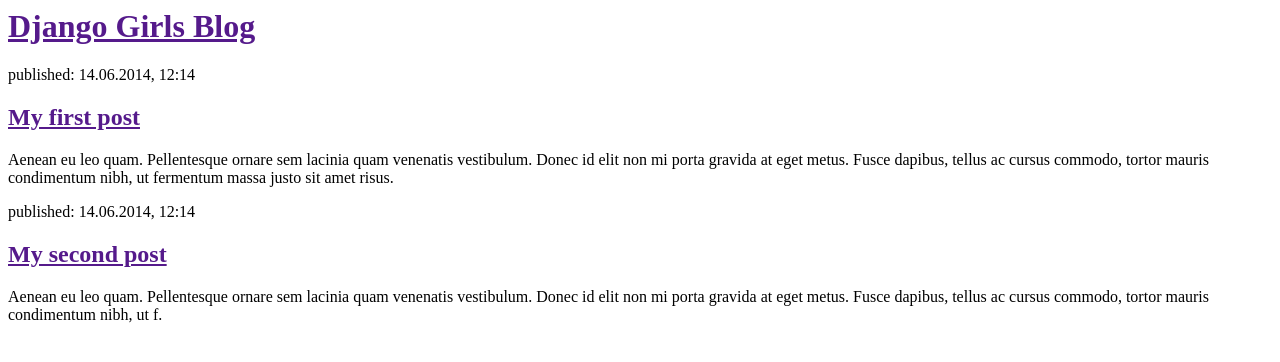
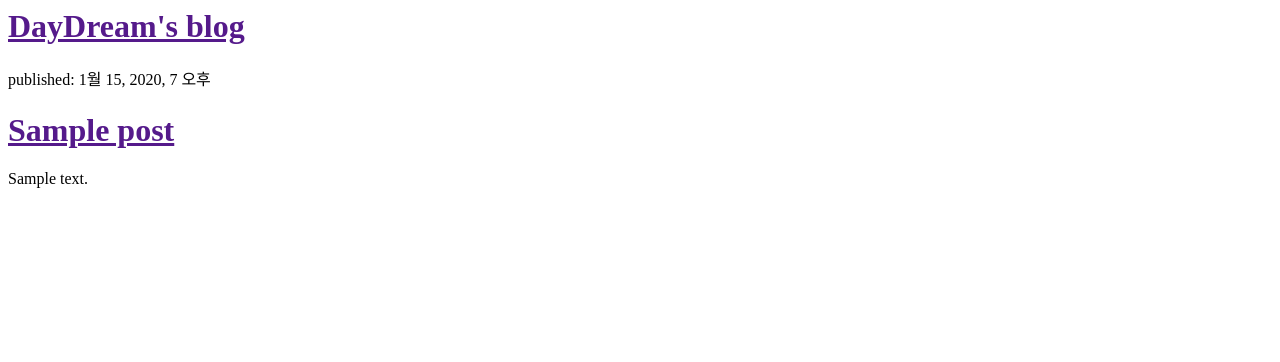
Before and after one commit to kyhong222/DjangoTutorial, a Django app: page / in a window 1280 px wide. Shown: the top 362 px of the page. Run offline with Django 3.2, Linux system fonts and the light colour scheme; tables that the repository leaves empty hold one stand-in row (values such as "Sample post").

Commit message:
Modified templates

```diff
--- a/blog/models.py
+++ b/blog/models.py
@@ -4,6 +4,7 @@
 
 
 class Post(models.Model):
+    objects = models.Manager()
     author = models.ForeignKey(settings.AUTH_USER_MODEL, on_delete=models.CASCADE)
     title = models.CharField(max_length=200)
     text = models.TextField()
--- a/blog/templates/blog/post_list.html
+++ b/blog/templates/blog/post_list.html
@@ -4,19 +4,15 @@
     </head>
     <body>
         <div>
-            <h1><a href="">Django Girls Blog</a></h1>
+            <h1><a href="">DayDream's blog</a></h1>
         </div>
 
+        {% for post in posts %}
         <div>
-            <p>published: 14.06.2014, 12:14</p>
-            <h2><a href="">My first post</a></h2>
-            <p>Aenean eu leo quam. Pellentesque ornare sem lacinia quam venenatis vestibulum. Donec id elit non mi porta gravida at eget metus. Fusce dapibus, tellus ac cursus commodo, tortor mauris condimentum nibh, ut fermentum massa justo sit amet risus.</p>
+            <p>published: {{ post.published_date }}</p>
+            <h1><a href="">{{ post.title }}</a></h1>
+            <p>{{ post.text|linebreaksbr }}</p>
         </div>
-
-        <div>
-            <p>published: 14.06.2014, 12:14</p>
-            <h2><a href="">My second post</a></h2>
-            <p>Aenean eu leo quam. Pellentesque ornare sem lacinia quam venenatis vestibulum. Donec id elit non mi porta gravida at eget metus. Fusce dapibus, tellus ac cursus commodo, tortor mauris condimentum nibh, ut f.</p>
-        </div>
+        {% endfor %}
     </body>
 </html>
--- a/blog/views.py
+++ b/blog/views.py
@@ -1,6 +1,7 @@
 from django.shortcuts import render
-
-# Create your views here.
+from django.utils import timezone
+from .models import Post
 
 def post_list(request):
-    return render(request, 'blog/post_list.html', {})
+    posts = Post.objects.filter(published_date__lte=timezone.now()).order_by('published_date')
+    return render(request, 'blog/post_list.html', {'posts': posts})
```
